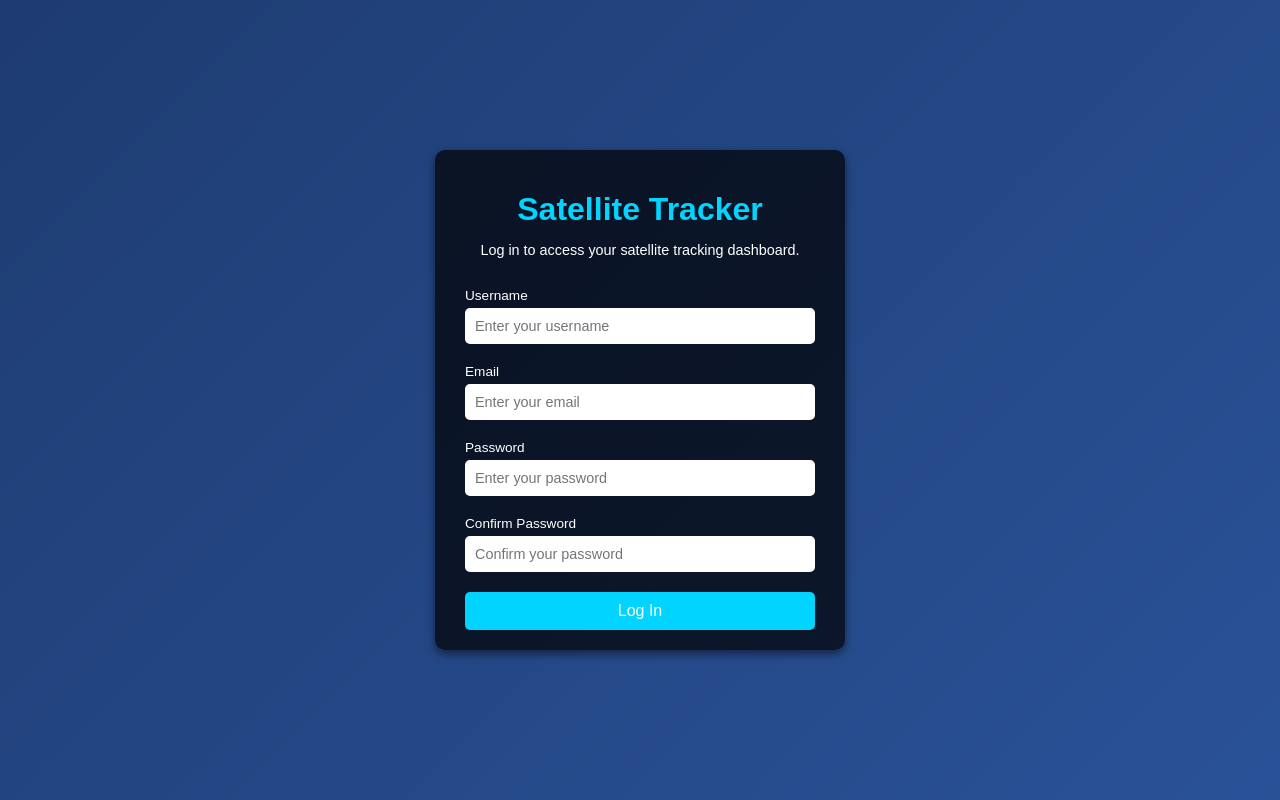
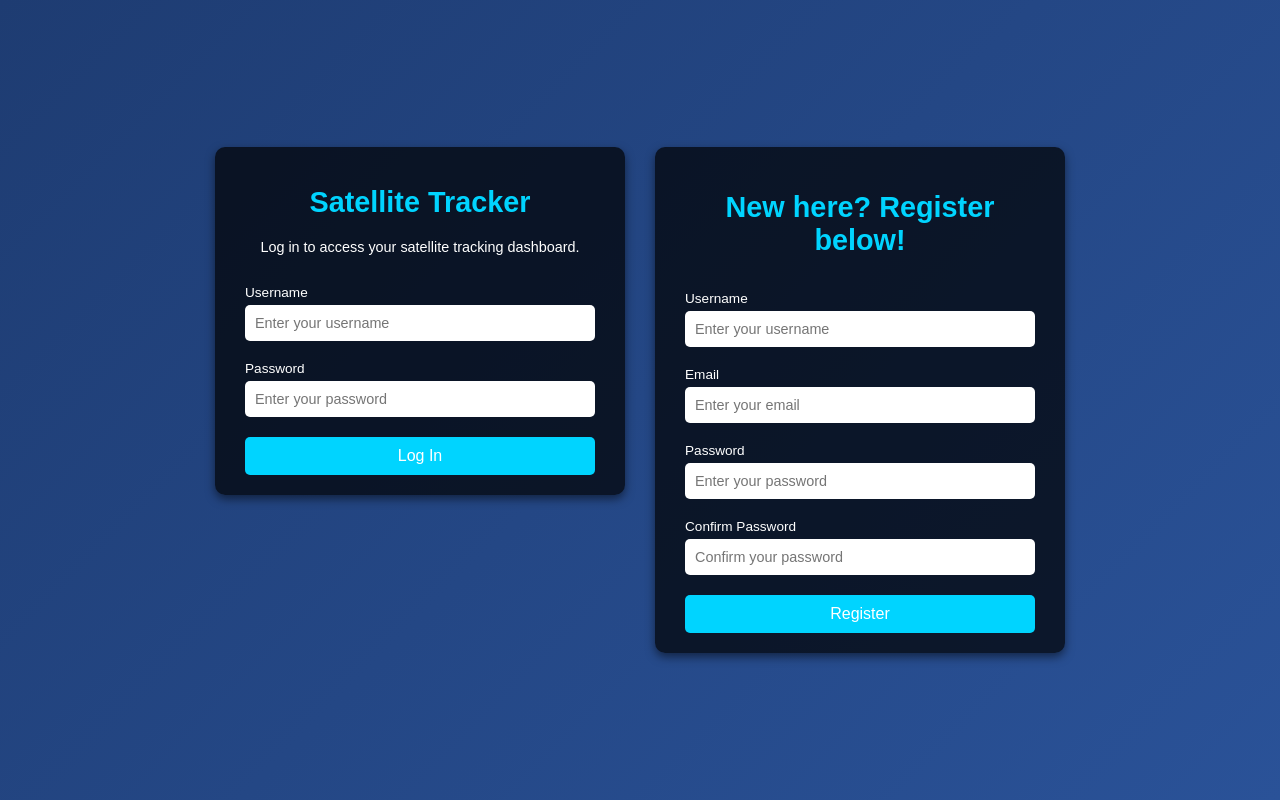
Before and after one commit to nexusprime-hak/UTS-ET1203-Pemrograman, a Flask app: page / in a window 1280 px wide. Run offline with Flask 3, Linux system fonts and the light colour scheme.

Commit message:
add: register page

```diff
--- a/login_register/main.py
+++ b/login_register/main.py
@@ -1,4 +1,4 @@
-from flask import Flask, render_template
+from flask import Flask, render_template, request, redirect, url_for
 
 app = Flask(__name__)
 
@@ -6,5 +6,25 @@ app = Flask(__name__)
 def home():
     return render_template('index.html')
 
+@app.route('/login', methods=['POST'])
+def login():
+    username = request.form['username']
+    password = request.form['password']
+    # Add logic to validate user login here
+    return f"Welcome back, {username}!"
+
+@app.route('/register', methods=['POST'])
+def register():
+    username = request.form['username']
+    email = request.form['email']
+    password = request.form['password']
+    confirm_password = request.form['confirm_password']
+
+    if password != confirm_password:
+        return "Passwords do not match!", 400
+
+    # Add logic to register the user here
+    return f"Account created for {username} with email {email}!"
+
 if __name__ == '__main__':
     app.run(debug=True)
--- a/login_register/templates/index.html
+++ b/login_register/templates/index.html
@@ -3,28 +3,43 @@
 <head>
     <meta charset="UTF-8">
     <meta name="viewport" content="width=device-width, initial-scale=1.0">
-    <title>Satellite Tracker - Login</title>
-    <link rel="stylesheet" href="style.css">
+    <title>Satellite Tracker - Login & Register</title>
+    <link rel="stylesheet" href="{{ url_for('static', filename='style.css') }}">
 </head>
 <body>
+    <div class="container">
         <div class="login-container">
             <h1>Satellite Tracker</h1>
             <p>Log in to access your satellite tracking dashboard.</p>
-        <form class="login-form">
+            <form class="login-form" action="/login" method="post">
                 <label for="username">Username</label>
                 <input type="text" id="username" name="username" placeholder="Enter your username" required>
-
-            <label for="email">Email</label>
-            <input type="email" id="email" name="email" placeholder="Enter your email" required>
 
                 <label for="password">Password</label>
                 <input type="password" id="password" name="password" placeholder="Enter your password" required>
 
-            <label for="confirm-password">Confirm Password</label>
-            <input type="password" id="confirm-password" name="confirm-password" placeholder="Confirm your password" required>
-
                 <button type="submit">Log In</button>
             </form>
         </div>
+
+        <div class="register-container">
+            <h2>New here? Register below!</h2>
+            <form class="register-form" action="/register" method="post">
+                <label for="reg-username">Username</label>
+                <input type="text" id="reg-username" name="username" placeholder="Enter your username" required>
+
+                <label for="reg-email">Email</label>
+                <input type="email" id="reg-email" name="email" placeholder="Enter your email" required>
+
+                <label for="reg-password">Password</label>
+                <input type="password" id="reg-password" name="password" placeholder="Enter your password" required>
+
+                <label for="confirm-password">Confirm Password</label>
+                <input type="password" id="confirm-password" name="confirm_password" placeholder="Confirm your password" required>
+
+                <button type="submit">Register</button>
+            </form>
+        </div>
+    </div>
 </body>
 </html>
--- a/login_register/templates/static/style.css
+++ b/login_register/templates/static/style.css
@@ -10,18 +10,25 @@ body {
     height: 100vh;
 }
 
-.login-container {
+.container {
+    display: flex;
+    gap: 30px;
+    justify-content: center;
+    align-items: flex-start;
+}
+
+.login-container,
+.register-container {
     background-color: rgba(0, 0, 0, 0.7);
     padding: 20px 30px;
     border-radius: 10px;
     box-shadow: 0 4px 10px rgba(0, 0, 0, 0.5);
+    width: 350px;
     text-align: center;
-    width: 350px;
 }
 
-h1 {
-    font-size: 2em;
-    margin-bottom: 10px;
+h1, h2 {
+    font-size: 1.8em;
     color: #00d4ff;
 }
 
@@ -30,19 +37,19 @@ p {
     margin-bottom: 20px;
 }
 
-.login-form {
+form {
     display: flex;
     flex-direction: column;
 }
 
-.login-form label {
+form label {
     text-align: left;
     font-size: 0.85em;
     margin-bottom: 5px;
     margin-top: 10px;
 }
 
-.login-form input {
+form input {
     padding: 10px;
     margin-bottom: 10px;
     border: none;
@@ -51,7 +58,7 @@ p {
     font-size: 0.9em;
 }
 
-.login-form input:focus {
+form input:focus {
     border: 2px solid #00d4ff;
 }
 
```
Lines whose indentation alone changed are shown as unchanged.
